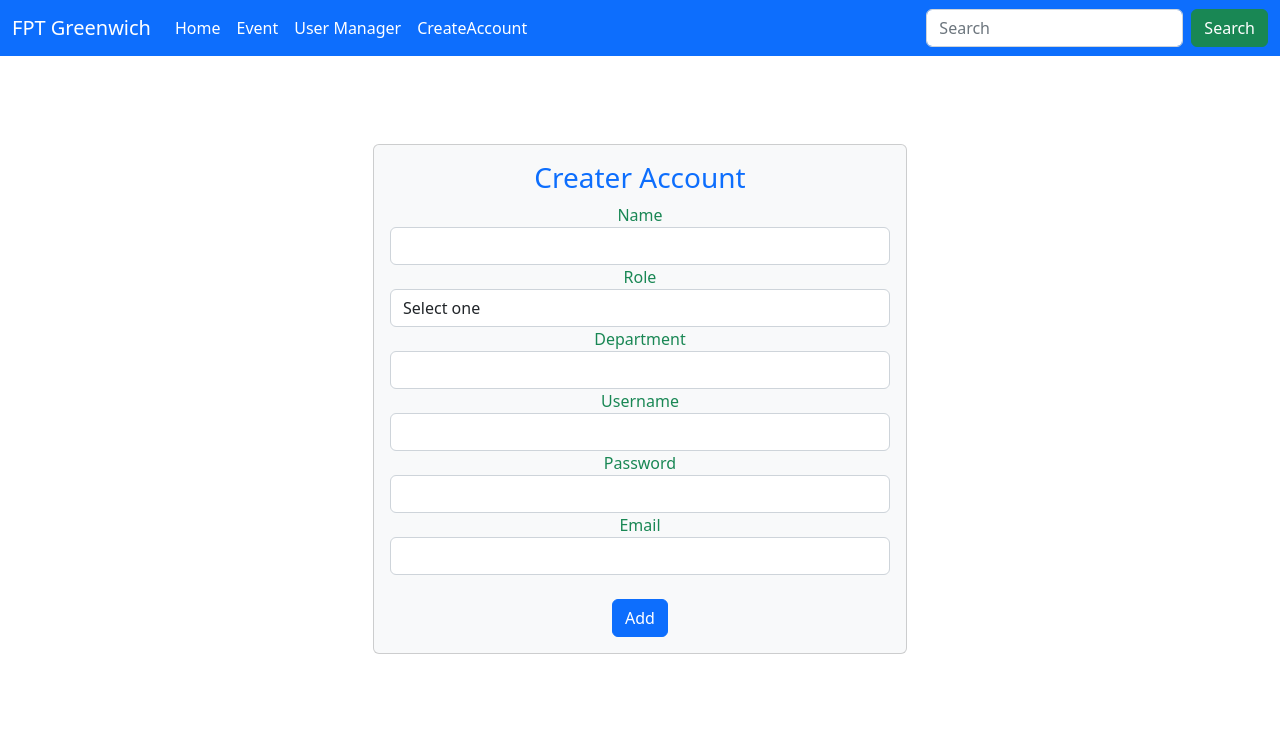
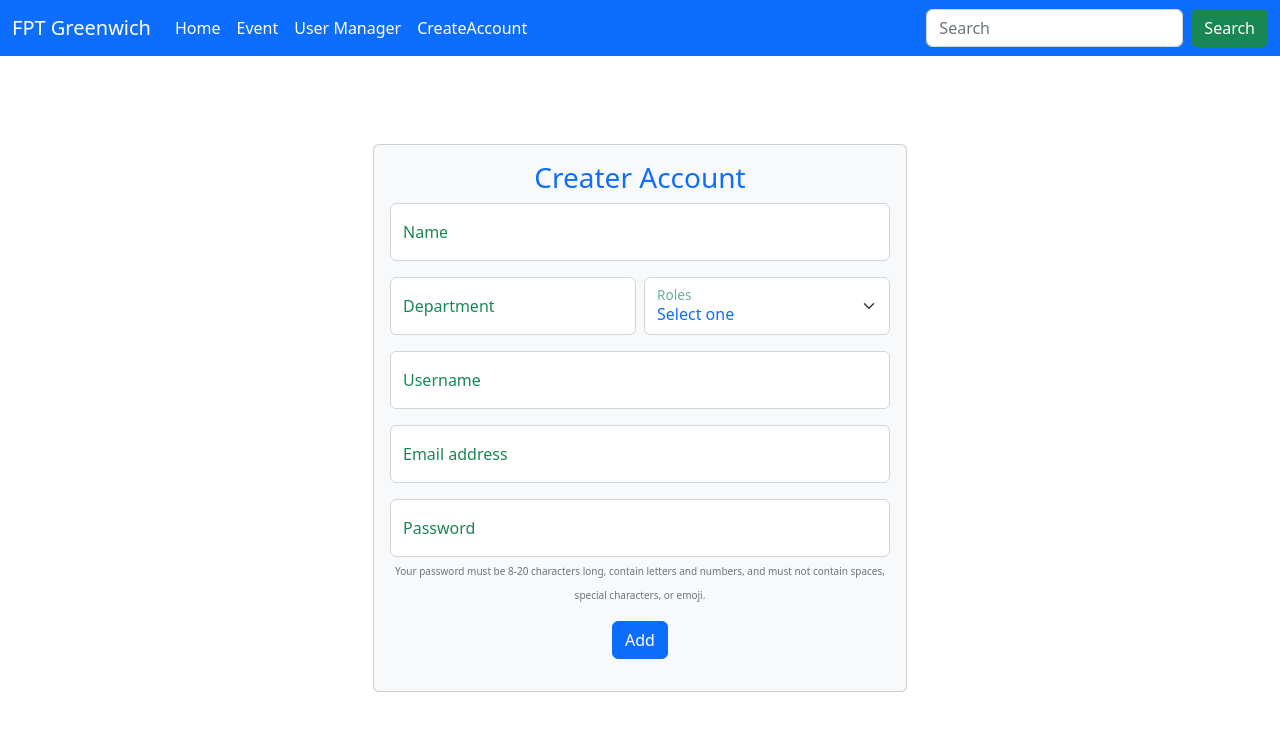
Before and after one commit to NgoThanhCong/feweb, a React (Create React App) app: page /CreateAccount in a window 1280 px wide. Shown: the top 730 px of the page. Built offline with nearby package versions, Linux system fonts and the light colour scheme.

Commit message:
new change

```diff
--- a/src/page/admin/CreateAccount.js
+++ b/src/page/admin/CreateAccount.js
@@ -1,9 +1,7 @@
 import React from "react";
-import { Button, Container, Form, FormControl, Nav, NavLink, Navbar, NavbarBrand } from "react-bootstrap";
-import NavbarCollapse from "react-bootstrap/esm/NavbarCollapse";
-import NavbarToggle from "react-bootstrap/esm/NavbarToggle";
 import Header from "../../Header";
 import NavBar from "../../NavBar";
+import { Button, Col, FloatingLabel, Form, Row } from "react-bootstrap";
 export default function CreateAccount() {
   return (
     <>
@@ -17,89 +15,118 @@ export default function CreateAccount() {
         <div className="container">
           <main role="main" className="pb-3">
             <div className="container col-md-6 text-center mt-3">
-              <form
+              <Form
                 className="card p-3 bg-light"
                 asp-controller="Book"
                 asp-action="Add"
                 method="post"
               >
                 <h3 className="text text-primary">Creater Account</h3>
-                <div className="form-group">
-                  <label asp-for="name" className="text text-success">
-                    Name
-                  </label>
-                  <input type="text" className="form-control" />
-                  <span
-                    asp-validation-for="Name"
-                    className="text text-danger"
-                  ></span>
-                </div>
-                <div className="form-group">
-                  <label for="role" className="text text-success">
-                    Role
-                  </label>
-                  <select
-                    for="role"
-                    name="role"
-                    id="role"
-                    className="form-control"
+                <FloatingLabel
+                  controlId="floatingInputGrid"
+                  label="Name"
+                  className="text text-success mb-3"
+                  htmlFor="inputName"
+                >
+                  <Form.Control
+                    type="text"
+                    id="inputName"
+                    placeholder="Name"
+                    required
+                  />
+                </FloatingLabel>
+                <Row className="g-2">
+                  <Col md>
+                    <FloatingLabel
+                      controlId="floatingInputGrid"
+                      label="Department"
+                      className="text text-success mb-3"
+                      htmlFor="inputDepartment"
+                    >
+                      <Form.Control
+                        type="text"
+                        id="inputDepartment"
+                        placeholder="Department"
+                        required
+                      />
+                    </FloatingLabel>
+                  </Col>
+                  <Col md>
+                    <FloatingLabel
+                      controlId="floatingSelectGrid"
+                      label="Roles"
+                      className="text text-success"
+                    >
+                      <Form.Select
+                        className="text-primary"
+                        defaultValue="Select one"
+                      >
+                        <option>Select one</option>
+                        <option value="1">Staff</option>
+                        <option value="2">Admin</option>
+                        <option value="3">QAC</option>
+                        <option value="4">QAM</option>
+                      </Form.Select>
+                    </FloatingLabel>
+                  </Col>
+                </Row>
+                <FloatingLabel
+                  controlId="floatingInputGrid"
+                  label="Username"
+                  className="text text-success mb-3"
+                  htmlFor="inputUsername"
+                >
+                  <Form.Control
+                    type="text"
+                    id="inputUsername"
+                    placeholder="Username"
+                    required
+                  />
+                </FloatingLabel>
+                <FloatingLabel
+                  controlId="floatingInput"
+                  label="Email address"
+                  className="text text-success mb-3"
+                  htmlFor="inputEmail"
+                >
+                  <Form.Control
+                    type="email"
+                    id="inputEmail"
+                    placeholder="name@gmail.com"
+                    required
+                  />
+                </FloatingLabel>
+                <FloatingLabel
+                  controlId="floatingPassword"
+                  label="Password"
+                  className="text text-success mb-3"
+                  htmlFor="inputPassword"
+                >
+                  <Form.Control
+                    type="password"
+                    id="inputPassword"
+                    placeholder="Password"
+                    aria-describedby="passwordHelpBlock"
+                    required
+                  />
+                  <Form.Text
+                    id="passwordHelpBlock"
+                    muted
+                    style={{ fontSize: "10px" }}
                   >
-                    <option>Select one</option>
-                    <option value="staff">Staff</option>
-                    <option value="admin">Admin</option>
-                    <option value="qac">QAC</option>
-                    <option value="qam">QAM</option>
-                  </select>
-                </div>
-                <div className="form-group">
-                  <label for="" className="text text-success">
-                    Department
-                  </label>
-                  <input for="" className="form-control" />
-                  <span
-                    asp-validation-for=""
-                    className="text text-danger"
-                  ></span>
-                </div>
-                <div className="form-group">
-                  <label for="username" className="text text-success">
-                    Username
-                  </label>
-                  <input type="text" className="form-control" />
-                  <span
-                    asp-validation-for=""
-                    className="text text-danger"
-                  ></span>
-                </div>
-                <div className="form-group">
-                  <label for="pwd" className="text text-success">
-                    Password
-                  </label>
-                  <input type="password" className="form-control" />
-                  <span
-                    asp-validation-for=""
-                    className="text text-danger"
-                  ></span>
-                </div>
-                <div className="form-group">
-                  <label for="Date" className="text text-success">
-                    Email
-                  </label>
-                  <input type="email" className="form-control" />
-                  <span
-                    asp-validation-for=""
-                    className="text text-danger"
-                  ></span>
-                </div>
-                <br />
-                <div className="form-group">
-                  <input
-                    type="submit"
-                    className="btn btn-primary"
-                    value="Add"
-                  />
-                </div>
-              </form>
+                    Your password must be 8-20 characters long, contain letters
+                    and numbers, and must not contain spaces, special
+                    characters, or emoji.
+                  </Form.Text>
+                </FloatingLabel>
+                <Form.Group as={Row} className="mb-3">
+                  <Col sm={{ span: 8, offset: 2 }}>
+                    <Button variant="primary" type="submit">
+                      Add
+                    </Button>
+                  </Col>
+                </Form.Group>
+              </Form>
             </div>
           </main>
         </div>
--- a/src/page/admin/UserList.js
+++ b/src/page/admin/UserList.js
@@ -1,92 +1,26 @@
 import React from "react";
+import NavBar from "../../NavBar";
+import { Table } from "react-bootstrap";
 
 export default function UserList() {
   return (
     <>
       <body>
         <header>
-          <nav className="navbar navbar-expand-lg navbar-light bg-primary">
-            <div className="container-fluid">
-              <a className="navbar-brand" href="#">
-                FPT Greenwich
-              </a>
-              <button
-                className="navbar-toggler"
-                type="button"
-                data-bs-toggle="collapse"
-                data-bs-target="#navbarSupportedContent"
-                aria-controls="navbarSupportedContent"
-                aria-expanded="false"
-                aria-label="Toggle navigation"
-              >
-                <span className="navbar-toggler-icon"></span>
-              </button>
-              <div
-                className="collapse navbar-collapse"
-                id="navbarSupportedContent"
-              >
-                <ul className="navbar-nav me-auto mb-2 mb-lg-0">
-                  <div style={{ paddingLeft: "30px" }}></div>
-                  <li className="nav-item">
-                    <a className="nav-link" aria-current="page" href="#">
-                      Home
-                    </a>
-                  </li>
-                  <li className="nav-item">
-                    <a className="nav-link" href="ViewIdea.html">
-                      Create event
-                    </a>
-                  </li>
-                  <li className="nav-item dropdown">
-                    <a
-                      className="nav-link dropdown-toggle"
-                      href="#"
-                      role="button"
-                      data-bs-toggle="dropdown"
-                      aria-expanded="false"
-                    >
-                      Dropdown
-                    </a>
-                  </li>
-                  <li className="nav-item">
-                    <a className="nav-link" href="CreateAccount.html">
-                      Create Account
-                    </a>
-                  </li>
-                  <li className="nav-item">
-                    <a className="nav-link" href="User.html">
-                      User
-                    </a>
-                  </li>
-                </ul>
-                <form className="d-flex" role="search">
-                  <input
-                    className="form-control me-2"
-                    type="search"
-                    placeholder="Search"
-                    aria-label="Search"
-                  />
-                  <button className="btn btn-outline-light" type="submit">
-                    Search
-                  </button>
-                </form>
-                <li className="nav nav-item">
-                  <a href="login.html" title="Logout">
-                    <i className="fas fa-sign-out-alt"></i>
-                    <span className="hide-sm">Logout</span>
-                  </a>
-                </li>
-              </div>
-            </div>
-          </nav>
+          <NavBar />
         </header>
         <div className="container">
           <main role="main" className="pb-3">
             <div className="container text-center mt-3">
               <div className="row my-5">
                 <h3 className="text text-success text-center">User List</h3>
+                <br />
+                <br />
+                <br />
+                <br />
                 <div className="col">
-                  <table className="table table-bordered">
+                  <Table responsive striped bordered hover>
+                    <thead>
                       <tr className="text-primary">
                         <th>Id</th>
                         <th>Name</th>
@@ -97,6 +31,8 @@ export default function UserList() {
                         <th>Email</th>
                         <th>Action</th>
                       </tr>
+                    </thead>
+                    <tbody>
                       <tr className="text-primary">
                         <td>1</td>
                         <td>Nguyen Thai Son</td>
@@ -115,21 +51,19 @@ export default function UserList() {
                           </a>
                         </td>
                       </tr>
-                  </table>
+                    </tbody>
+                  </Table>
                 </div>
               </div>
             </div>
           </main>
         </div>
-        <hr />
-        <footer className="border-top footer text-muted">
+        {/* <hr /> */}
+        {/* <footer className="border-top footer text-warning">
           <div className="container text-center">
             <span className="alert alert-primary">FPT Greenwich</span>
           </div>
-        </footer>
-        <script src="/lib/jquery/dist/jquery.min.js"></script>
-        <script src="/lib/bootstrap/dist/js/bootstrap.bundle.min.js"></script>
-        <script src="/js/site.js?v=BxFAw9RUJ1E4NycpKEjCNDeoSvr4RPHixdBq5wDnkeY"></script>
+        </footer>   */}
       </body>
     </>
   );
```
Lines whose indentation alone changed are shown as unchanged.
